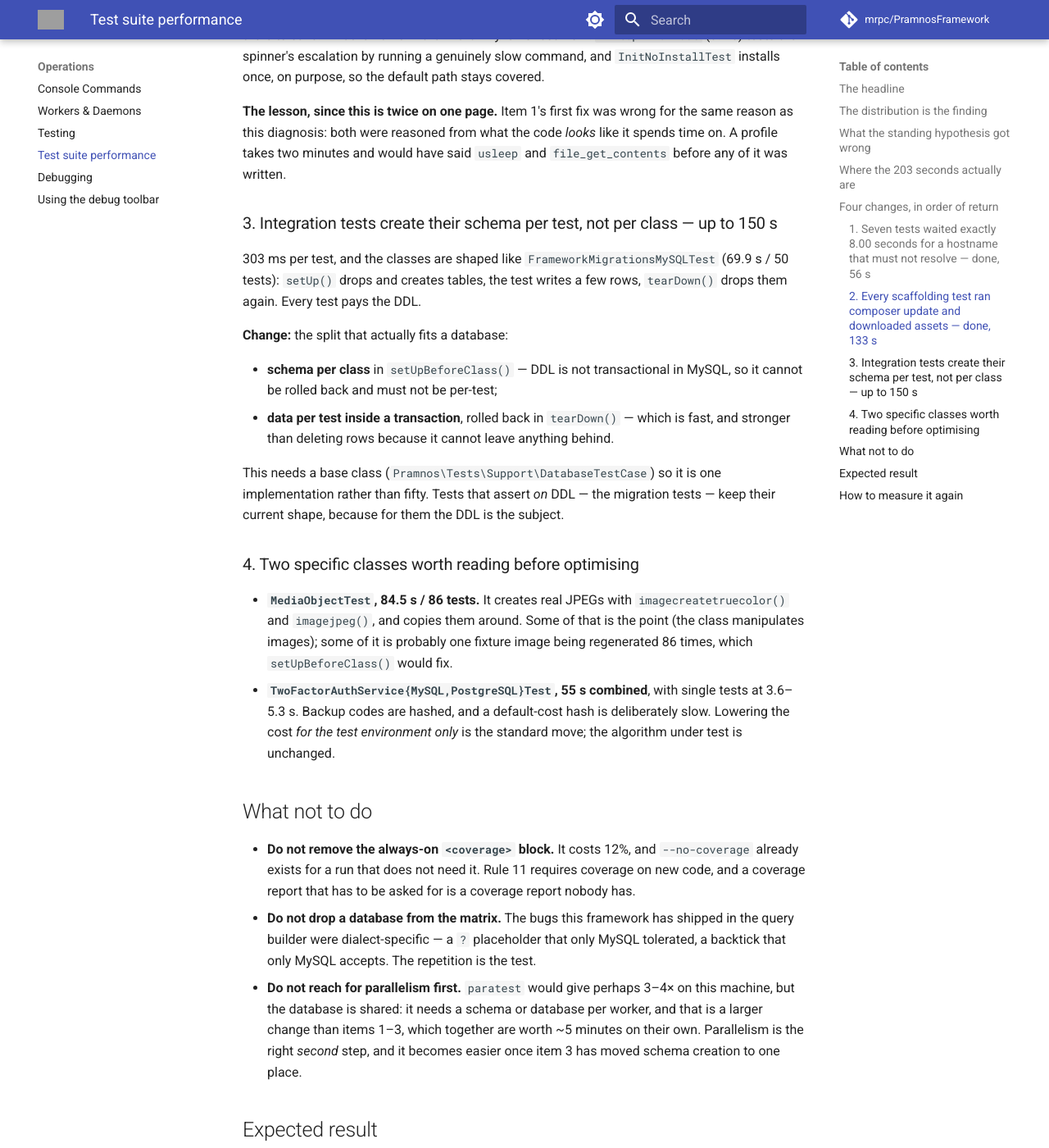
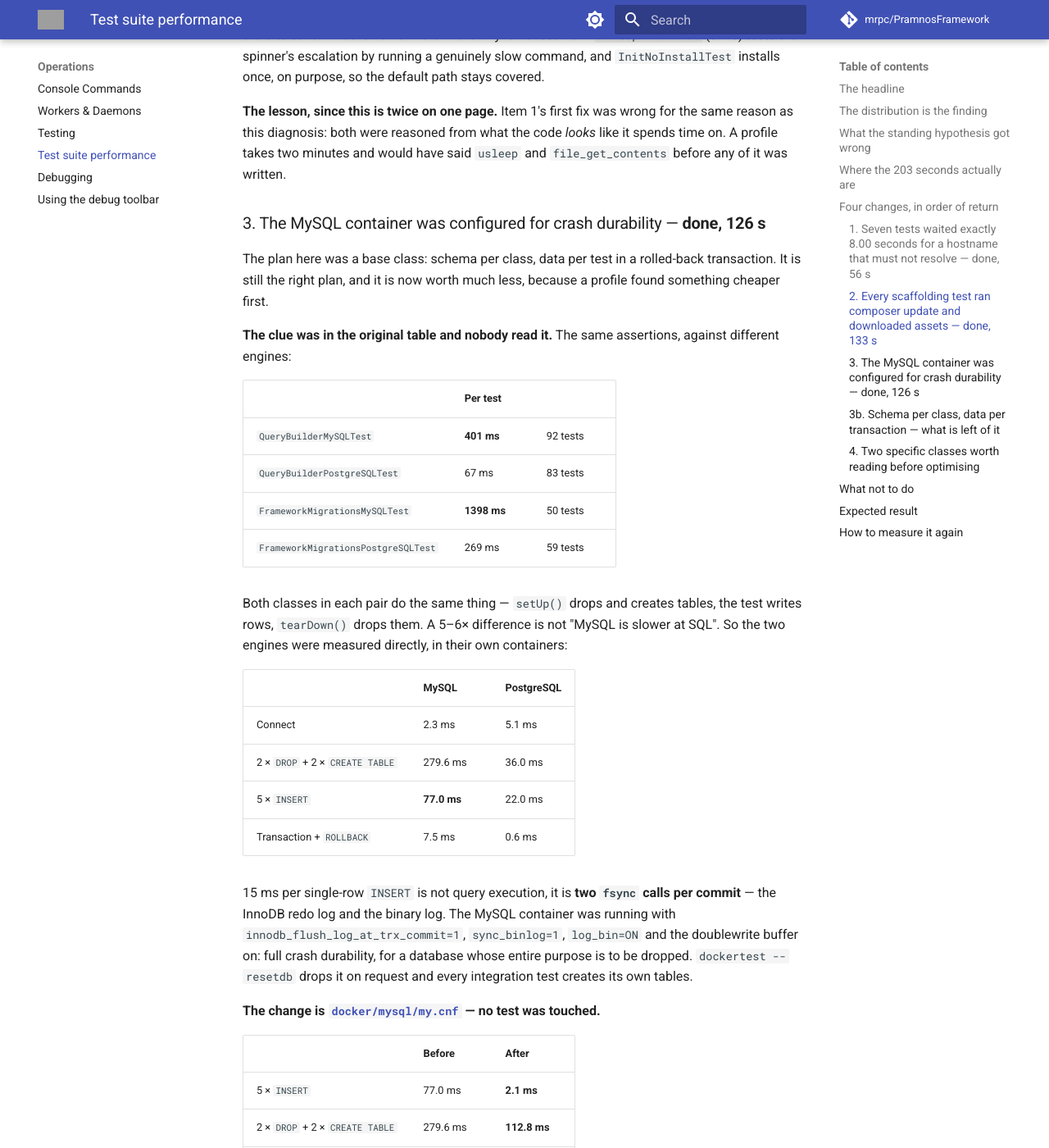
Before and after one commit to mrpc/PramnosFramework, an MkDocs documentation site: the page built from docs/Pramnos_Test_Suite_Performance.md, in a window 1280 px wide and 1400 px high, scrolled down 4853 px. Shown: the whole window at 82% size. Built offline with MkDocs 1.6.1 and Material for MkDocs 9.7.7, drawn with Linux system fonts in a browser that asks for light colours; comment, search, counter and statistics services are not loaded; some of the changed text lies outside the part shown; grey boxes are pictures that could not be loaded.

Commit message:
perf(testing): the test database was configured for a production it will never be
126s off the suite from a configuration file, without touching a single test. The
clue had been in the performance study since it was written, unread: the MySQL
classes were 5-6x slower per test than the PostgreSQL classes running the same
assertions. QueryBuilderMySQLTest 401ms against 67ms, FrameworkMigrationsMySQLTest
1398ms against 269ms, and both classes in each pair do the same thing - setUp()
drops and creates tables, the test writes rows, tearDown() drops them.

Measured directly, a single-row INSERT on MySQL took 15ms. That is not query
execution, it is two fsync calls per commit: the InnoDB redo log and the binary
log. The container ran innodb_flush_log_at_trx_commit=1, sync_binlog=1,
log_bin=ON and the doublewrite buffer on - full crash durability, for a database
whose entire purpose is to be dropped. --resetdb drops it on request, every
integration test creates its own tables, nothing replicates from it and nothing
will be recovered to a point in time, so the binlog was a second fsync per commit
for no reader.

5 INSERTs 77.0ms -> 2.1ms, 2 DROP + 2 CREATE 279.6ms -> 112.8ms. Across the nine
MySQL classes over five seconds: 223.2s -> 97.1s, and all 685 MySQL tests pass.
Full suite with coverage 14:46 -> 10:15, from 17:02 originally.

my.cnf carries the measurements and a line telling whoever finds it never to copy
the file somewhere that holds data they would miss: the speed was bought with
crash safety, which is only free because this data is disposable.

A container built before this config still runs and still passes - it is just two
minutes slower, in a way nothing would ever tell you. So dockertest reads
innodb_flush_log_at_trx_commit on every run and prints the rebuild command when
the container is still durable. An optimisation that depends on a rebuild has to
say when the rebuild has not happened.

The study's item 3 proposed a base class for an estimated 150s. Still the right
idea, now worth 40-60s: most of what it would have saved was never DDL cost. It is
the third time on that page a written plan lost to a measurement, and the only one
that needed no profiler - just reading a table that was already there.

````diff
--- a/docs/Pramnos_Test_Suite_Performance.md
+++ b/docs/Pramnos_Test_Suite_Performance.md
@@ -189,22 +189,94 @@ reason as this diagnosis: both were reasoned from what the code *looks* like it
 on. A profile takes two minutes and would have said `usleep` and `file_get_contents` before
 any of it was written.
 
-### 3. Integration tests create their schema per test, not per class — up to 150 s
+### 3. The MySQL container was configured for crash durability — **done, 126 s**
 
-303 ms per test, and the classes are shaped like `FrameworkMigrationsMySQLTest` (69.9 s /
-50 tests): `setUp()` drops and creates tables, the test writes a few rows, `tearDown()`
-drops them again. Every test pays the DDL.
+The plan here was a base class: schema per class, data per test in a rolled-back
+transaction. It is still the right plan, and it is now worth much less, because a profile
+found something cheaper first.
 
-**Change:** the split that actually fits a database:
+**The clue was in the original table and nobody read it.** The same assertions, against
+different engines:
+
+| | Per test | |
+| --- | --- | --- |
+| `QueryBuilderMySQLTest` | **401 ms** | 92 tests |
+| `QueryBuilderPostgreSQLTest` | 67 ms | 83 tests |
+| `FrameworkMigrationsMySQLTest` | **1398 ms** | 50 tests |
+| `FrameworkMigrationsPostgreSQLTest` | 269 ms | 59 tests |
+
+Both classes in each pair do the same thing — `setUp()` drops and creates tables, the test
+writes rows, `tearDown()` drops them. A 5–6× difference is not "MySQL is slower at SQL". So
+the two engines were measured directly, in their own containers:
+
+| | MySQL | PostgreSQL |
+| --- | --- | --- |
+| Connect | 2.3 ms | 5.1 ms |
+| 2 × `DROP` + 2 × `CREATE TABLE` | 279.6 ms | 36.0 ms |
+| 5 × `INSERT` | **77.0 ms** | 22.0 ms |
+| Transaction + `ROLLBACK` | 7.5 ms | 0.6 ms |
+
+15 ms per single-row `INSERT` is not query execution, it is **two `fsync` calls per
+commit** — the InnoDB redo log and the binary log. The MySQL container was running with
+`innodb_flush_log_at_trx_commit=1`, `sync_binlog=1`, `log_bin=ON` and the doublewrite
+buffer on: full crash durability, for a database whose entire purpose is to be dropped.
+`dockertest --resetdb` drops it on request and every integration test creates its own
+tables.
+
+**The change is [`docker/mysql/my.cnf`](https://github.com/mrpc/PramnosFramework/blob/main/docker/mysql/my.cnf)
+— no test was touched.**
+
+| | Before | After |
+| --- | --- | --- |
+| 5 × `INSERT` | 77.0 ms | **2.1 ms** |
+| 2 × `DROP` + 2 × `CREATE TABLE` | 279.6 ms | **112.8 ms** |
+| Transaction + `ROLLBACK` | 7.5 ms | **1.1 ms** |
+
+And in the suite, on the nine MySQL classes that cost more than five seconds:
+
+| Class | Before | After |
+| --- | --- | --- |
+| `FrameworkMigrationsMySQLTest` | 69.9 s | **21.8 s** |
+| `QueryBuilderMySQLTest` | 36.8 s | **16.7 s** |
+| `TokenActionMySQLTest` | 20.4 s | **6.6 s** |
+| `SchemaBuilderMySQLTest` | 13.9 s | **2.4 s** |
+| `TwoFactorAuthServiceMySQLTest` | 31.7 s | **21.2 s** |
+| *(nine classes, total)* | 223.2 s | **97.1 s** |
+
+**126 s**, and all 685 MySQL tests still pass.
+
+**Rebuild after pulling this**, or you keep the old settings and the old timings:
+
+```bash
+docker-compose build db && docker-compose up -d db
+```
+
+`dockertest` checks `innodb_flush_log_at_trx_commit` on every run and prints that command
+if the container is still durable — a container built before the config existed passes
+every test and is silently two minutes slower, which is precisely the kind of thing nobody
+notices.
+
+**Do not do this to a database you would miss.** The settings trade crash safety for
+speed, which is only free because this data is disposable.
+
+### 3b. Schema per class, data per transaction — what is left of it
+
+Still worth doing, and now worth less. After the config change, MySQL DDL is 113 ms per
+drop-and-create cycle, so a class like `QueryBuilderMySQLTest` (16.7 s / 92 tests, 181 ms
+each) is still mostly paying for schema it recreates 92 times.
+
+**Change:** a base class (`Pramnos\Framework\Testing\DatabaseTestCase`) doing the split
+that fits a database:
 
 - **schema per class** in `setUpBeforeClass()` — DDL is not transactional in MySQL, so it
   cannot be rolled back and must not be per-test;
-- **data per test inside a transaction**, rolled back in `tearDown()` — which is fast,
-  and stronger than deleting rows because it cannot leave anything behind.
+- **data per test inside a transaction**, rolled back in `tearDown()` — fast, and stronger
+  than deleting rows because it cannot leave anything behind.
 
-This needs a base class (`Pramnos\Tests\Support\DatabaseTestCase`) so it is one
-implementation rather than fifty. Tests that assert *on* DDL — the migration tests — keep
-their current shape, because for them the DDL is the subject.
+Tests that assert *on* DDL — the migration and schema-builder classes — keep their current
+shape, because for them the DDL is the subject.
+
+**Estimated saving 40–60 s**, down from 150 before the container was fixed.
 
 ### 4. Two specific classes worth reading before optimising
 
@@ -237,12 +309,20 @@ their current shape, because for them the DDL is the subject.
 | --- | --- |
 | 1. ~~Connect timeouts~~ — **done**, by asserting on the DSN and using an IP literal | **56 s** |
 | 2. ~~Scaffold once per class~~ — **done**, and by a different change: `--no-install` | **136 s** |
-| 3. Schema per class + transaction per test | up to 150 s |
+| 3. ~~Schema per class + transaction per test~~ — **done**, by fixing the container instead | **126 s** |
+| 3b. Schema per class + transaction per test, for what remains | 40–60 s |
 | 4. Fixture and hash cost in two classes | 40–80 s |
 
-Around **five to six minutes off a fifteen-minute run**, without removing a single test,
-a single database or the coverage report. The remaining nine minutes would be genuine
-work, at which point parallelism is the next lever.
+**318 s delivered so far** — 56 + 136 + 126 — without removing a single test, a single
+database or the coverage report.
+
+The full run with coverage went **17:02 → 10:15**: 407 s, more than the 318 s measured
+without it. Coverage instrumentation is a multiplier on work done, so removing work removes
+its share of the instrumentation too — the 12% figure at the top of this page is 12% of
+whatever the suite still does.
+
+Two of those three came from a profiler contradicting a written plan. Items 3b and 4 are
+still estimates, and should be treated as such until something measures them.
 
 ## How to measure it again
 
@@ -252,3 +332,15 @@ work, at which point parallelism is the next lever.
 
 Then read the XML: total per suite, time per class, and the distribution above. A change
 that does not move the "≥ 1000 ms" row has not moved the suite.
+
+And when a class is slow, **profile it before writing the plan**. Twice on this page a
+plausible diagnosis was wrong, and both times two minutes of measurement said so:
+
+```bash
+docker-compose exec php-apache-environment sh -c \
+  'mkdir -p /tmp/prof && php -d xdebug.mode=profile -d xdebug.output_dir=/tmp/prof \
+   -d xdebug.start_with_request=yes your-script.php'
+```
+
+The third item did not need a profiler at all — only reading the table that was already on
+this page, where the same tests were 5× slower on one engine than another.
````
Also changed, not shown: docs/version-history/posts/2026-08-14-the-test-database-was-afraid-of-losing-data.md (added, +110 -0 lines), 3 other files.
